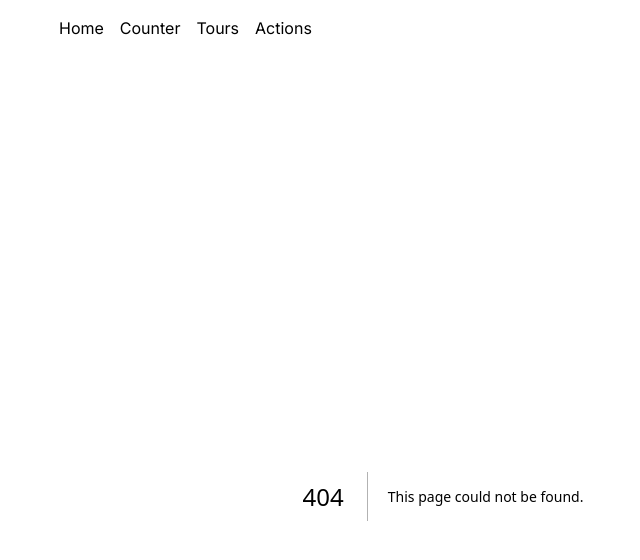
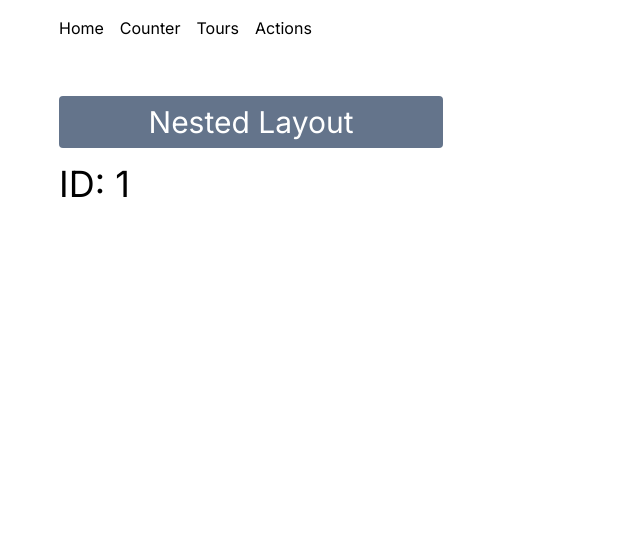
Before and after one commit to thatsehannah/cool-nextjs-proj, a Next.js app: page /tours/1 in a window 1280 px wide. Before the commit this address had no page. Shown: the top 560 px of the page, without its empty margins (197-837 px from the left). Built offline with nearby package versions, Linux system fonts and the light colour scheme.

Commit message:
created a dynamic route for specific tours

```diff
--- /dev/null
+++ b/app/tours/[id]/page.tsx
@@ -0,0 +1,17 @@
+import React from 'react';
+
+type SpecificTourPageProps = {
+  params: {
+    id: string;
+  };
+};
+
+const SpecificTourPage = ({ params }: SpecificTourPageProps) => {
+  return (
+    <div>
+      <h1 className='text-4xl'>ID: {params.id}</h1>
+    </div>
+  );
+};
+
+export default SpecificTourPage;
```
